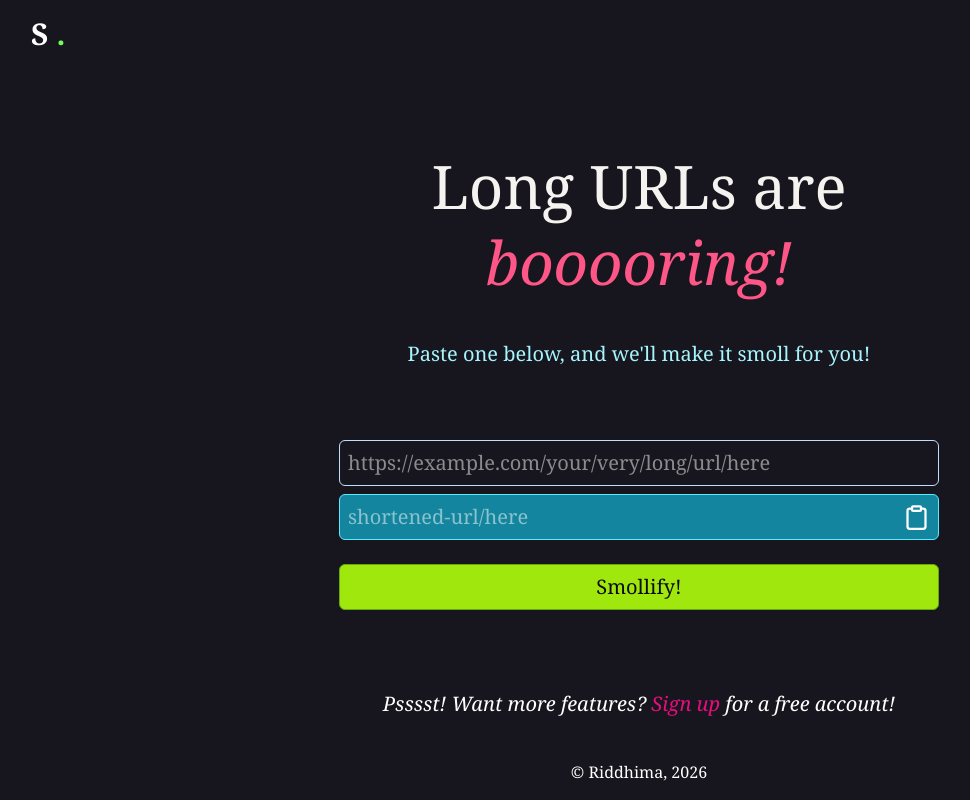
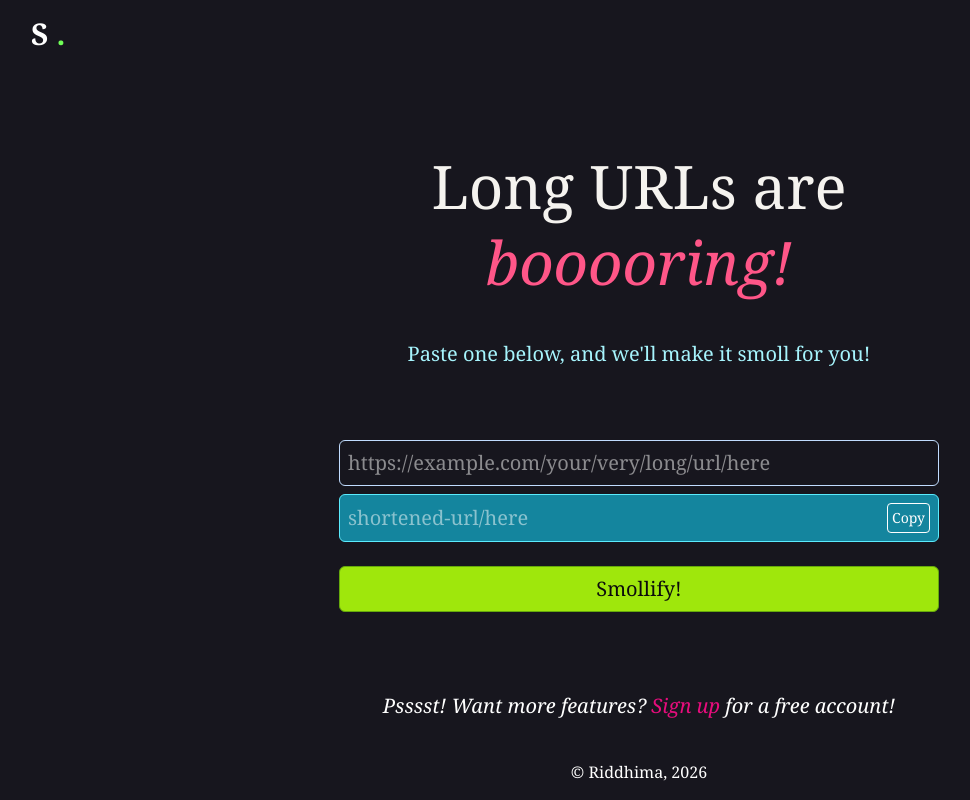
Before and after one commit to riddhima2b/smollink, a React (Vite) app in the folder frontend/: page / in a window 1280 px wide. Shown: the whole page, without its empty margins (1-971 px from the left). Built offline with nearby package versions, Linux system fonts and the light colour scheme.

Commit message:
copy button changes

```diff
--- a/frontend/src/components/CopyButton.jsx
+++ b/frontend/src/components/CopyButton.jsx
@@ -1,5 +1,4 @@
 import { useState } from "react";
-import { LuClipboard, LuClipboardCheck } from "react-icons/lu";
 
 function CopyButton({ text }) {
   const [copied, setCopied] = useState(false);
@@ -15,8 +14,8 @@ function CopyButton({ text }) {
   };
 
   return (
-    <button onClick={handleCopy} className="flex items-center gap-1">
-      {copied ? <LuClipboardCheck color="white" size={27} /> : <LuClipboard size={27} color="white" />}
+    <button onClick={handleCopy} className="flex items-center p-1 border border-white text-sm rounded-sm">
+      {copied ? <p className="text-green-500">Copied!</p> : <p className="text-white">Copy</p>}
     </button>
   );
 }
--- a/frontend/src/pages/MyLinks.jsx
+++ b/frontend/src/pages/MyLinks.jsx
@@ -31,10 +31,10 @@ const MyLinks = () => {
     return (
         <div>
         <Toast message={toast} onClose={() => setToast(null)} />
-        <div className="relative min-h-screen overflow-hidden bg-radial bg-[#0B0A12] text-white font-serif brightness-100 opacity-95">
+        <div className="relative min-h-screen overflow-hidden bg-radial bg-[#0B0A12] text-white font-serif brightness-100 opacity-95 pb-20">
                 <Navbar />
 
-                <h1 className="flex flex-col items-center-safe text-4xl text-[#ff4f87] p-6">My Links</h1>
+                <h1 className="flex flex-col items-center-safe text-5xl text-[#ff4f87] p-6">My Links</h1>
 
                 { link.length===0?
                 <p>Create a link to get started!</p>
```
